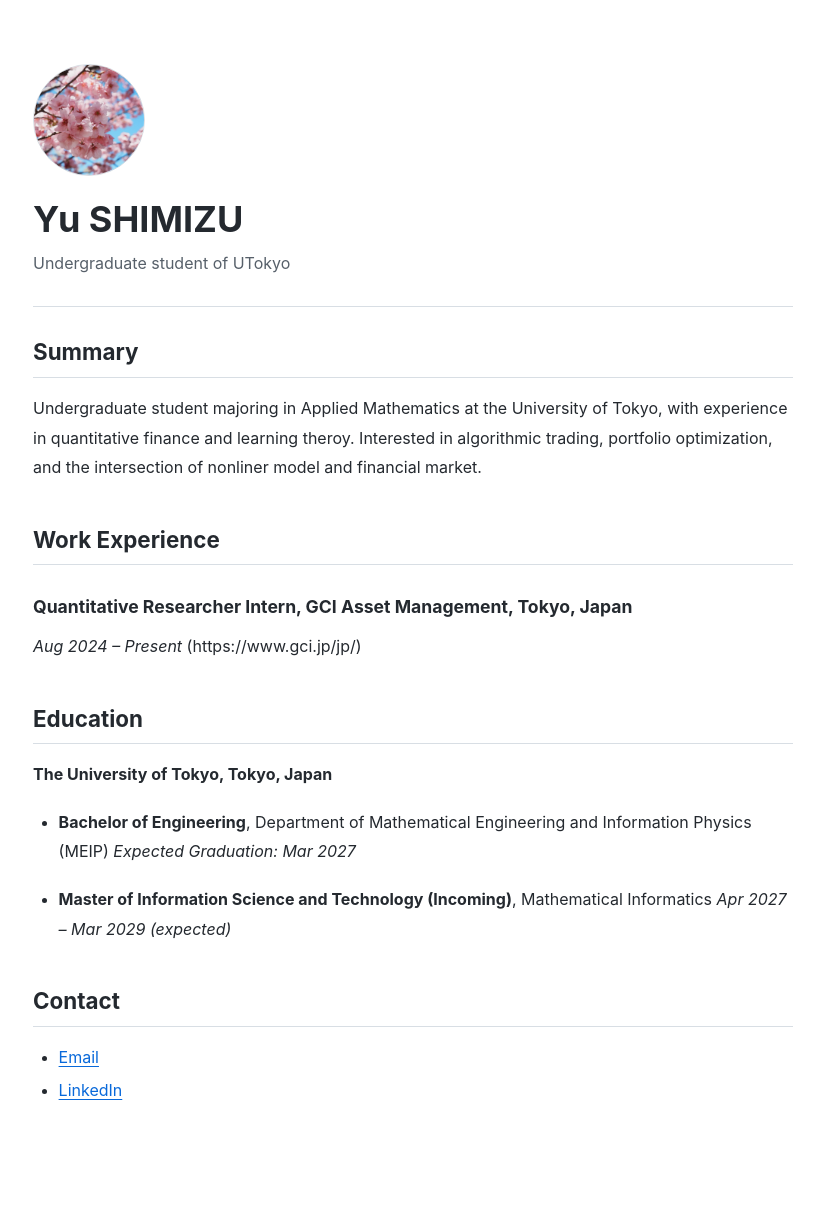
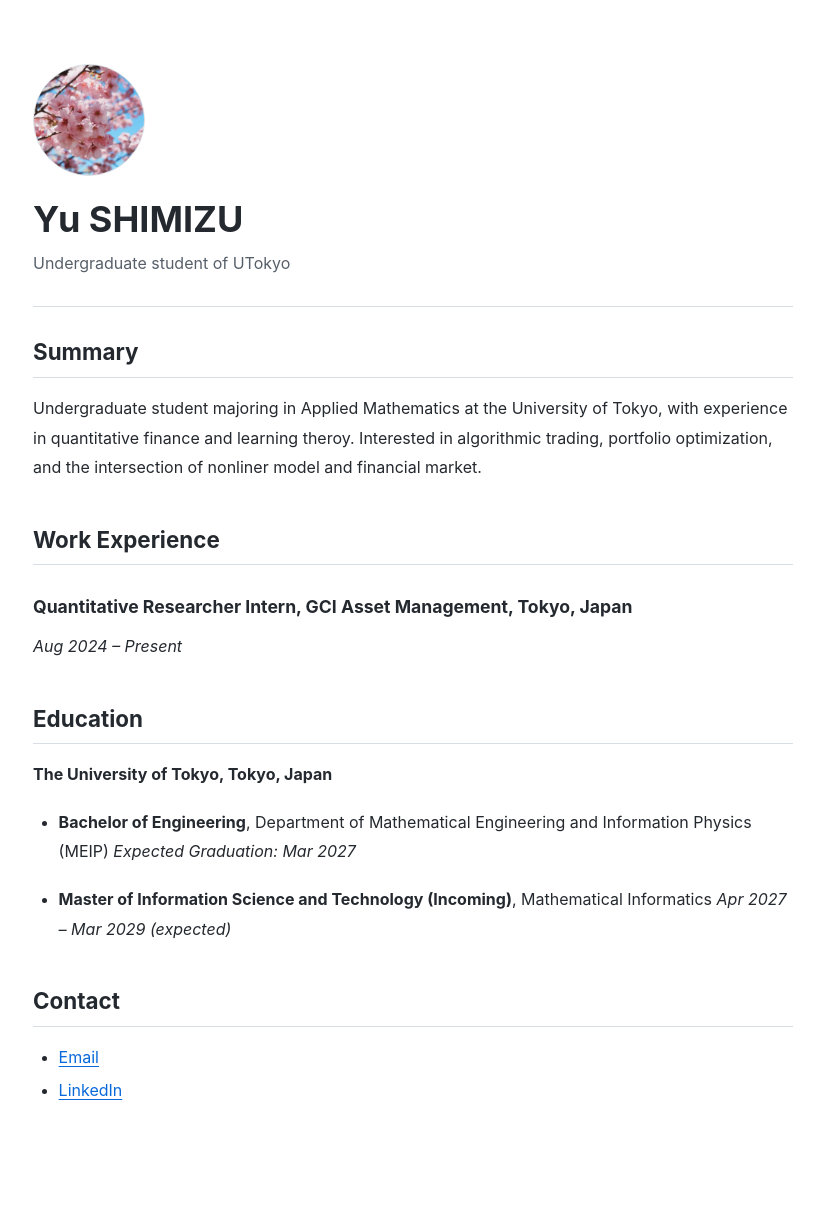
Before and after one commit to ys040506/my_introduction, a Jekyll site: the page built from index.md, in a window 1280 px wide. Shown: the whole page, without its empty margins (227-1051 px from the left). Built offline with Jekyll 4.4.1, drawn with Linux system fonts in a browser that asks for light colours; some of the changed lines change nothing that is shown.

Commit message:
Remove GCI website link

```diff
--- a/index.md
+++ b/index.md
@@ -13,7 +13,6 @@ Undergraduate student majoring in Applied Mathematics at the University of Tokyo
 
 ### Quantitative Researcher Intern, GCI Asset Management, Tokyo, Japan
 _Aug 2024 – Present_
-(https://www.gci.jp/jp/)
 
 ## Education
 
```
